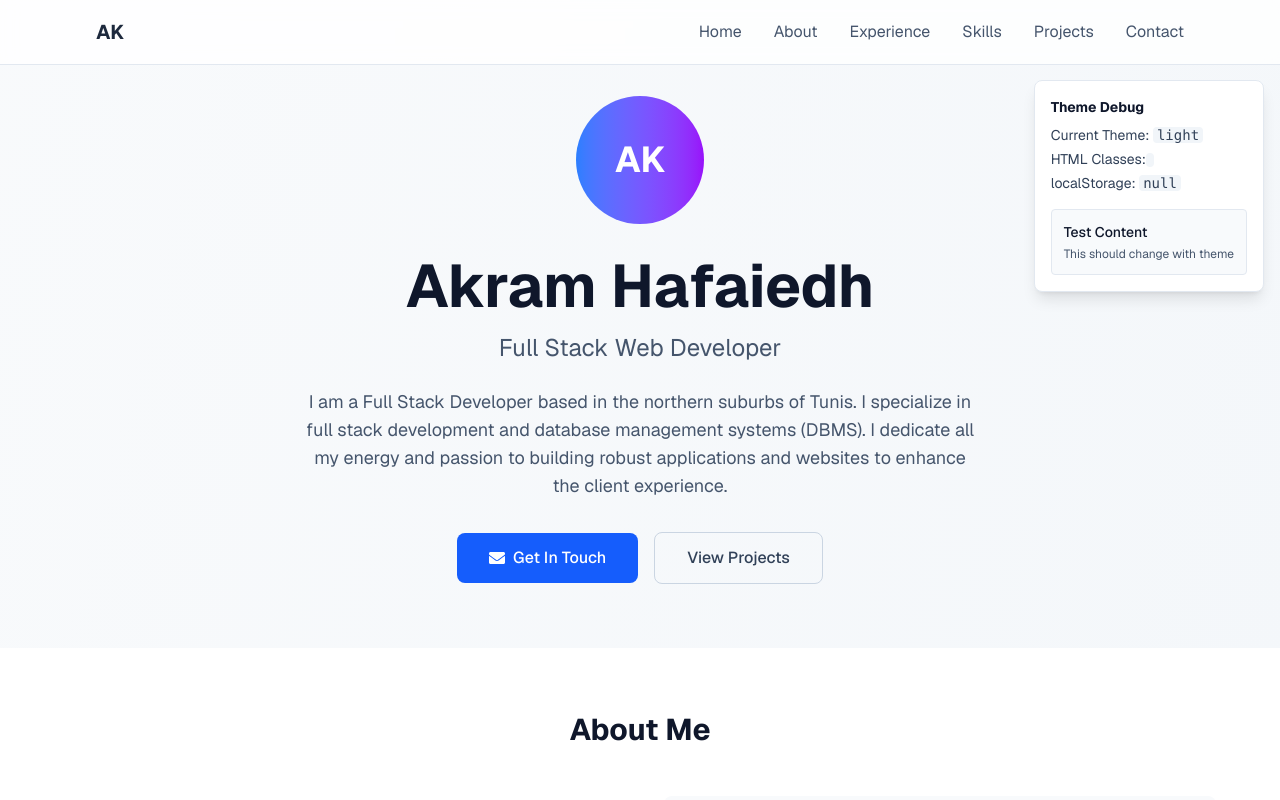
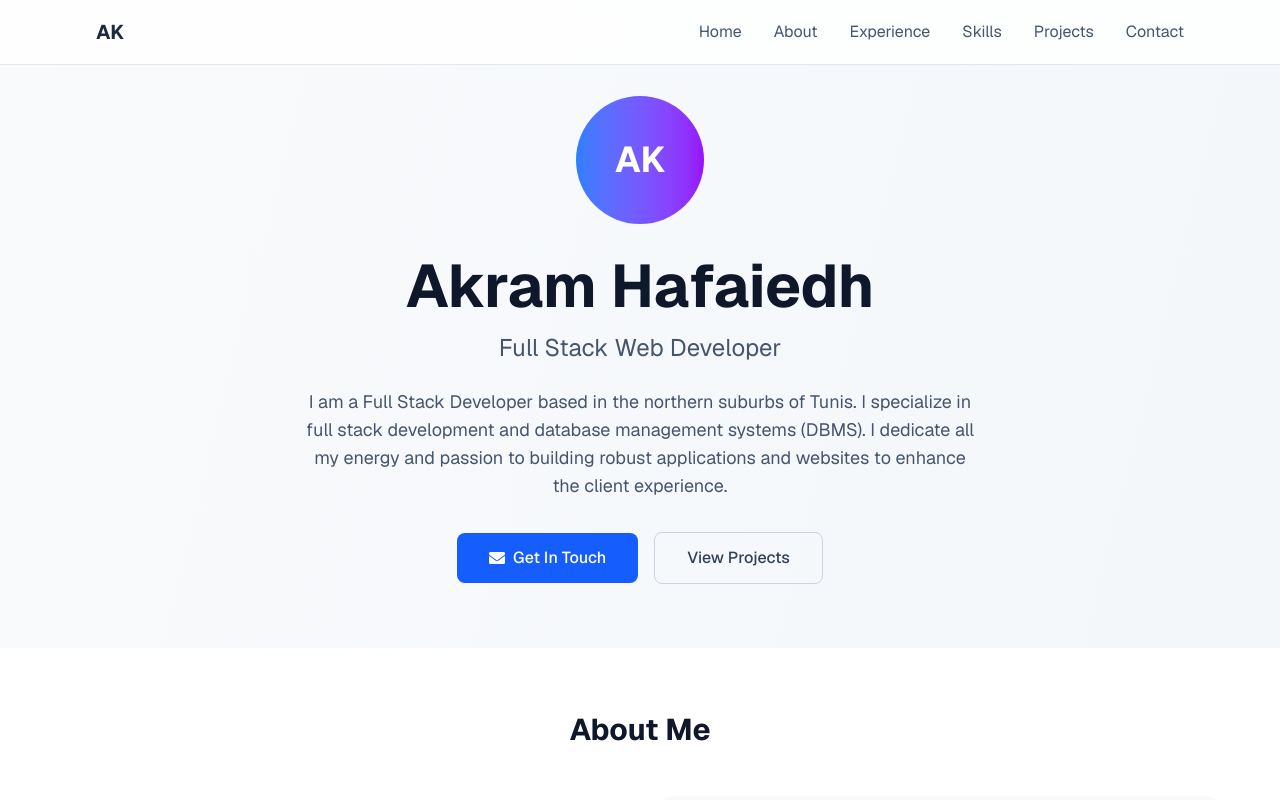
Before and after one commit to Akram-Hafaiedh/portfolio, a Next.js app: page / in a window 1280 px wide. Shown: the top 800 px of the page. Built offline with nearby package versions, Linux system fonts and the light colour scheme.

Commit message:
remove the theme test

```diff
--- a/app/page.tsx
+++ b/app/page.tsx
@@ -7,13 +7,12 @@ import Projects from "./components/Projects";
 import Contact from "./components/Contact";
 import Footer from "./components/Footer";
 import ScrollToTop from "./components/ScrollToTop";
-import ThemeTest from "./components/ThemeTest";
 
 export default function Home() {
   return (
     <div className="min-h-screen bg-gradient-to-br from-slate-50 to-slate-100 dark:from-slate-900 dark:to-slate-800">
       <Navigation />
-      <ThemeTest />
+
       <Hero />
       <About />
       <Experience />
```
